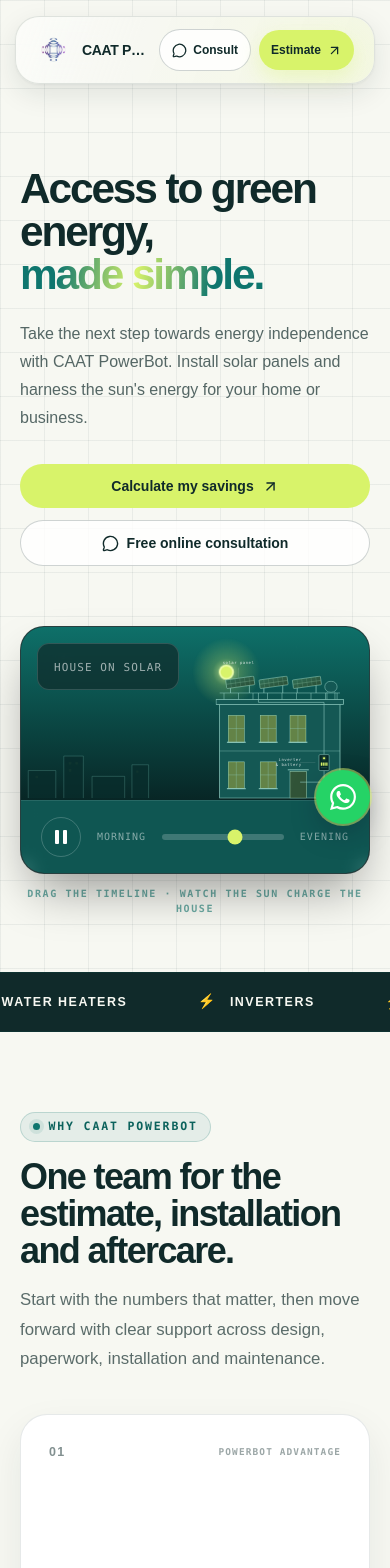
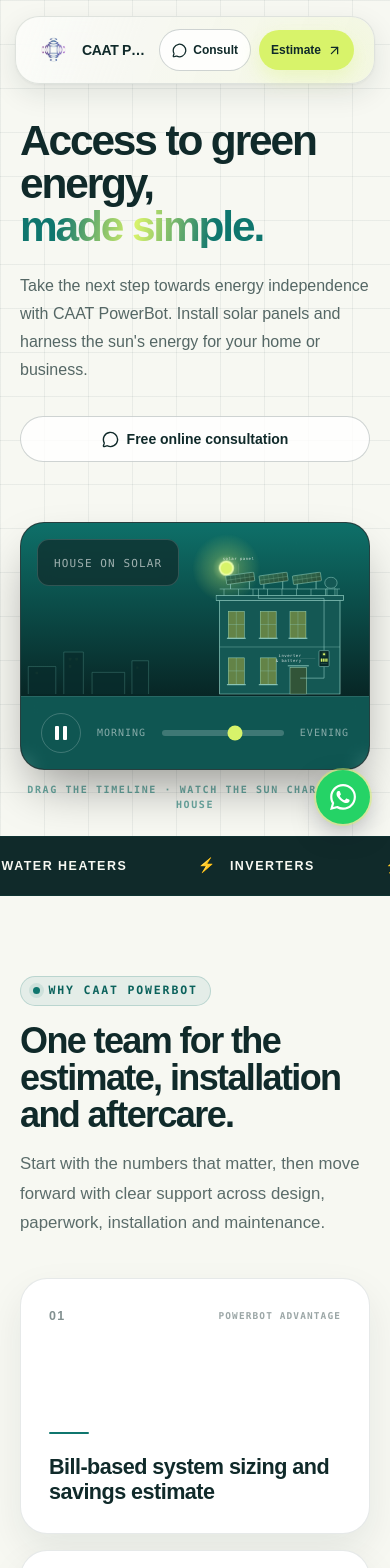
Before and after one commit to AmanG-04/caatweb, a Next.js app: page / in a window 390 px wide. Shown: the top 1568 px of the page. Built offline with nearby package versions, Linux system fonts and the light colour scheme.

Commit message:
refactor: update landing component layout and comment out quote links

```diff
--- a/components/landing.tsx
+++ b/components/landing.tsx
@@ -21,7 +21,7 @@
   return (
     <main className="grid-lines">
       <SiteHeader fixed />
-      <div className="landing-header-space" aria-hidden="true" />
+      <div className="h-10" aria-hidden="true" />
 
       <section className="hero-flow relative overflow-hidden">
         <div className="container-wide relative z-10 grid min-h-[590px] items-center gap-15 py-14 lg:grid-cols-[.86fr_1.14fr] lg:py-2">
@@ -35,9 +35,9 @@
               Take the next step towards energy independence with CAAT PowerBot. Install solar panels and harness the sun&apos;s energy for your home or business.
             </p>
             <div className="mt-8 flex flex-col gap-3 sm:flex-row sm:flex-wrap">
-              <Link href="/quote" className={buttonStyles("primary", "gap-2 px-6")}>
+              {/* <Link href="/quote" className={buttonStyles("primary", "gap-2 px-6")}>
                 Calculate my savings <ArrowUpRight size={17} />
-              </Link>
+              </Link> */}
               <a
                 href={site.whatsapp(defaultWhatsappMessage)}
                 target="_blank"
@@ -55,7 +55,9 @@
         </div>
       </section>
 
-      <BrandMarquee />
+      <div className="-mt-8 sm:-mt-12">
+        <BrandMarquee />
+      </div>
 
       <section id="services" className="bg-paper py-20 sm:py-28">
         <div className="container-wide">
@@ -80,9 +82,9 @@
             <p className="section-kicker">About CAAT PowerBot</p>
             <h2 className="section-title">Practical power solutions built around your property.</h2>
             <p className="section-copy">CAAT PowerBot LLP helps homes and businesses in Delhi NCR design and install rooftop solar systems, maintain them, and navigate the steps from assessment through commissioning.</p>
-            <Link href="/quote" className={buttonStyles("primary", "mt-7 gap-2 px-6")}>
+            {/* <Link href="/quote" className={buttonStyles("primary", "mt-7 gap-2 px-6")}>
               Start my estimate <ArrowUpRight size={17} />
-            </Link>
+            </Link> */}
           </div>
         </div>
       </section>
```
